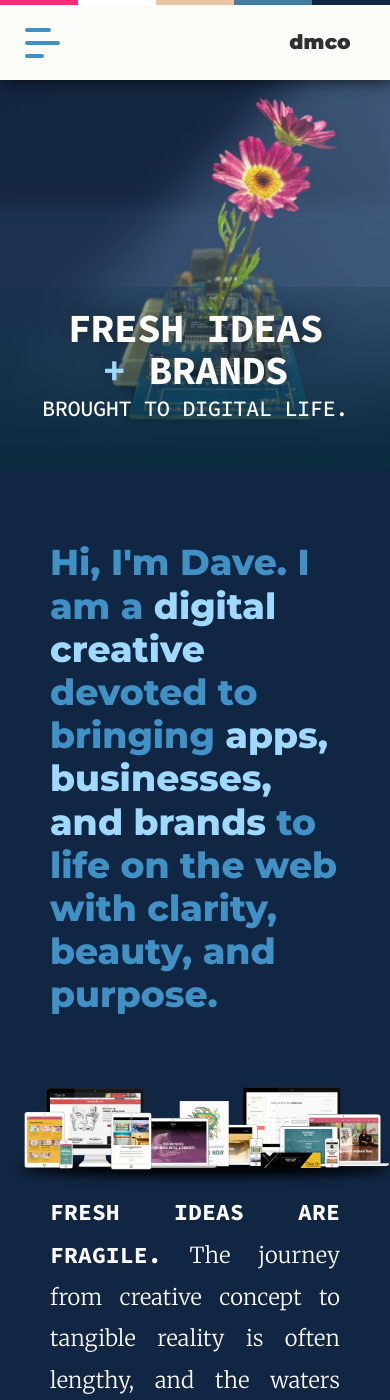
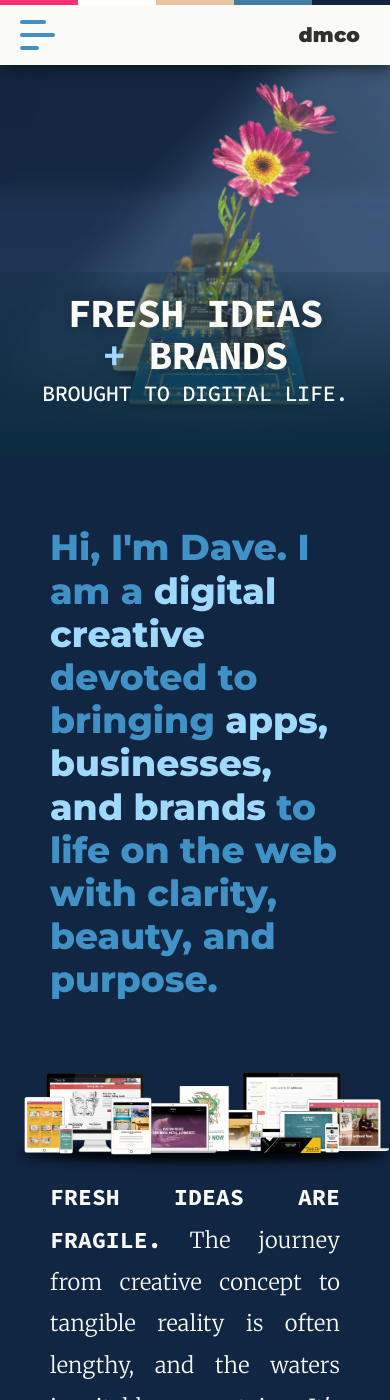
Before and after one commit to middletond/dmco, a Jekyll site: the page built from index.html, in a window 390 px wide and 1400 px high. Built offline with Jekyll 4.4.1, drawn with Linux system fonts in a browser that asks for light colours.

Commit message:
Mobile nav refinements

```diff
--- a/_sass/_header.scss
+++ b/_sass/_header.scss
@@ -1,11 +1,13 @@
 // HEADER STYLES
 
 header {
-	top: $palette-bar-height;
 	width: 100%;
 	height: $header-height-large;
+	top: $palette-bar-height;
+	left: 0;
 	background-color: $cream;
 	box-shadow: 1px 1px 15px 0px rgba(0,0,0,0.7);
+	@include below($break-small) { height: $header-height-small; }
 	.palette-bar {
 		position: absolute;
 		top: -$palette-bar-height;
@@ -15,15 +17,20 @@ header {
 		width: 70%;
 	}
 	.logo {
-		// background-color: green;
+		@include flex_display();
+		@include flex_justify_content(flex-end); // right
+		@include flex_align_items(center);
 		width: 140px;
 		height: inherit;
 		position: absolute;
 		top: 0;
-		right: 0;
-		@include flex_display();
-		@include flex_justify_content(center); // right
-		@include flex_align_items(center);
+		right: 30px;
+		@include below($break-tiny) {
+			right: 15px;
+			// width: 100%;
+			// right: 0;
+			// @include flex_justify_content(center);
+		}
 		a {
 			display: block;
 			margin: 0;
--- a/_sass/_hero.scss
+++ b/_sass/_hero.scss
@@ -61,7 +61,7 @@
 				  text-align: center;
 					text-shadow: 0px 0px 20px rgba(0,0,0,0.5);
 				}
-				@include below($break-tiny) { font-size: 35px; }
+				// @include below($break-tiny) { font-size: 35px; }
 			}
 			h3 {
 				border: none;
--- a/_sass/_layout.scss
+++ b/_sass/_layout.scss
@@ -9,20 +9,21 @@ nav.mobile {
 	z-index: 1;
 }
 main {
+	margin: 0 0 80px 0; // padding between content and footer
+	padding: $header-height-large 0 0 0; // make up for fixed header
 	overflow: hidden;
 	position: relative;
 	z-index: 0;
-	padding: 0;
-	min-height: 200px; // why not
-	padding-top: $header-height-large; // make up for fixed header
-	margin: 0 0 80px 0; // padding between content and footer*
+	min-height: 600px;
 	&.no-footer {
 		margin-bottom: 0px;
 		.content {
 			padding-bottom: 80px; // *except when there's no footer
 		}
 	}
-	min-height: 600px;
+	@include below($break-small) {
+		padding-top: $header-height-small;
+	}
 }
 footer {
 
--- a/_sass/_nav_mobile.scss
+++ b/_sass/_nav_mobile.scss
@@ -3,10 +3,11 @@
   @include flex_display();
   @include flex_align_items(center);
   width: 80px;
+  height: inherit;
+  cursor: pointer;
   padding-left: 25px;
-  height: inherit;
-  // background-color: aqua;
-  cursor: pointer;
+  @include below($break-small) { padding-left: 20px; }
+  @include below($break-tiny) { padding-left: 15px; }
   .icon {
     @include flex_display();
     @include flex_direction(column);
@@ -63,7 +64,8 @@ nav.mobile {
     margin: 0;
     width: inherit;
     position: relative;
-    top: -30px; // position slightly above flex center
+    top: -30px; // position slightly above flex center on larger views
+    @include below($break-tiny) { top: 0px; }
     li {
       margin: 0;
       padding: 24px 0px;
@@ -81,9 +83,7 @@ nav.mobile {
         font-weight: 500;
         font-size: 24px;
         &:after { content: none }
-        &.selected {
-          color: $magenta;
-        }
+        &.selected { color: $magenta; }
       }
     }
   }
--- a/_sass/_responsive.scss
+++ b/_sass/_responsive.scss
@@ -30,7 +30,7 @@ $side-margin-small: 8%;
 $side-margin-tiny: 5%;
 
 $header-height-large: 75px;
-$header-height-small: 50px;
+$header-height-small: 60px;
 
 $palette-bar-height: 5px;
 
```
